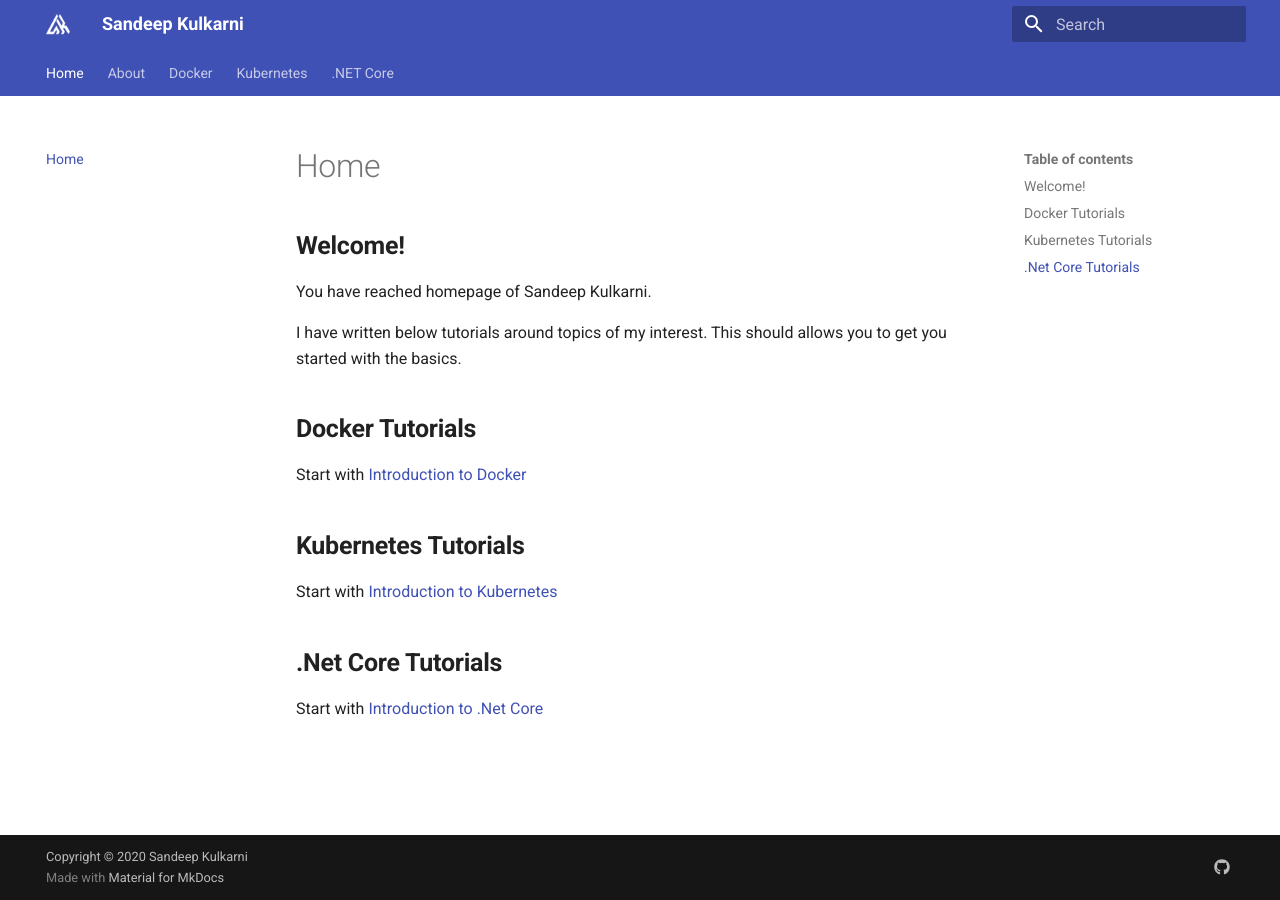
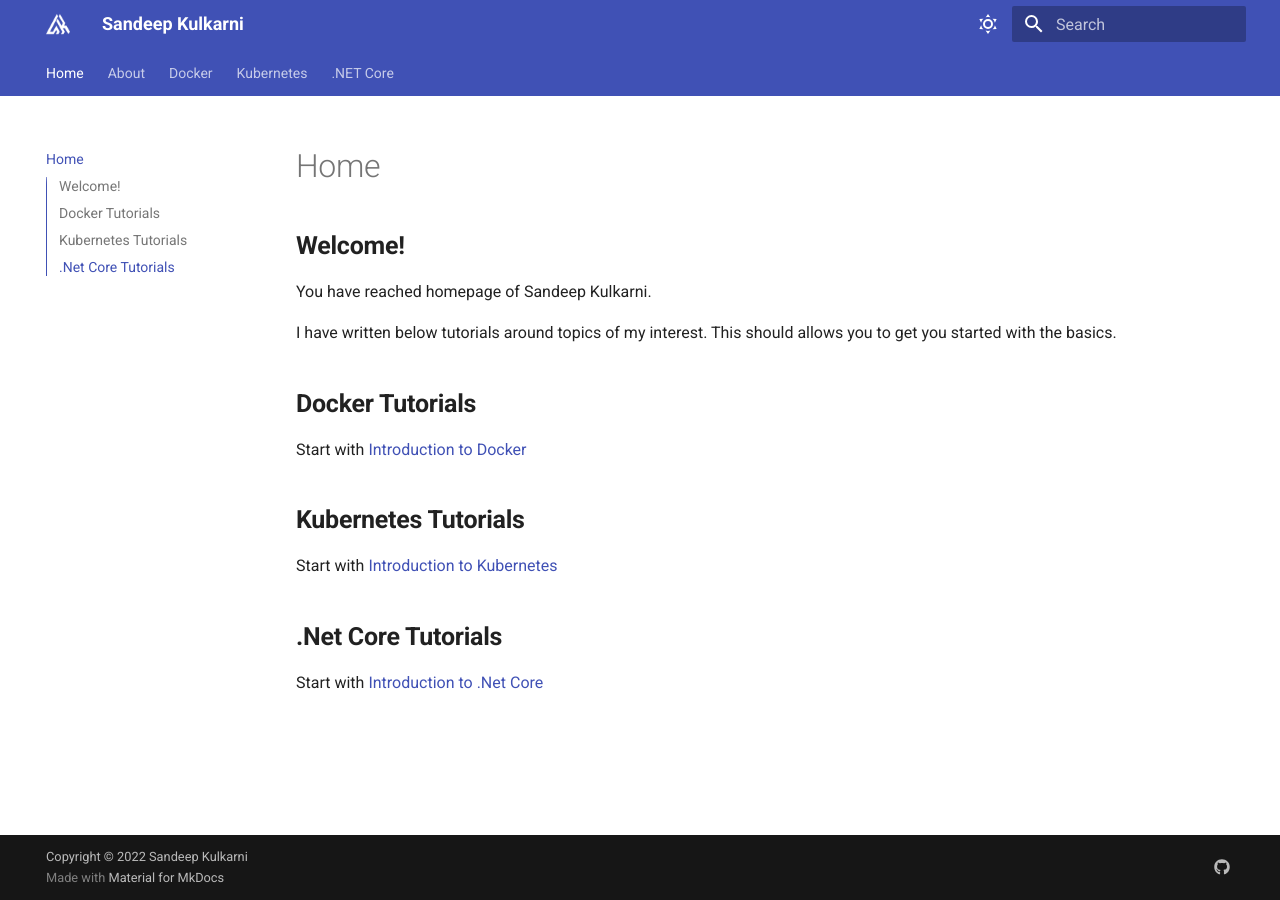
Before and after one commit to sandeepnkulkarni/sandeepnk-mkdocs-home, an MkDocs documentation site: the page built from docs/index.md, in a window 1280 px wide. Built offline with MkDocs 1.6.1 and Material for MkDocs 9.7.7, drawn with Linux system fonts in a browser that asks for light colours.

Commit message:
Updated Material for MkDocs to 8

```diff
--- a/mkdocs.yml
+++ b/mkdocs.yml
@@ -5,11 +5,21 @@ theme:
     name: material
     language: en
     features:
-        - tabs
-        - instant
+        - navigation.tabs
+        - navigation.instant
+        - navigation.sections
+        - toc.integrate
+        - navigation.top
+        - header.autohide
     palette:
-        primary: indigo
-        accent: indigo
+        - scheme: default
+          toggle:
+            icon: material/weather-sunny
+            name: Switch to dark mode
+        - scheme: slate
+          toggle:
+            icon: material/weather-night
+            name: Switch to light mode
     font:
         text: Roboto
         code: Roboto Mono
@@ -25,8 +35,11 @@ extra:
 # Extensions
 markdown_extensions:
     - admonition
-    - codehilite
-    - pymdownx.tabbed
+    - pymdownx.details
+    - pymdownx.highlight
+    - pymdownx.inlinehilite
+    - pymdownx.tabbed:
+          alternate_style: true
     - pymdownx.emoji:
           emoji_index: !!python/name:materialx.emoji.twemoji
           emoji_generator: !!python/name:materialx.emoji.to_svg
@@ -43,4 +56,4 @@ plugins:
           prebuild_index: true
 
 # Copyright
-copyright: Copyright &copy; 2020 Sandeep Kulkarni
+copyright: Copyright &copy; 2022 Sandeep Kulkarni
```
Also changed, not shown: requirements.txt (+4 -4 lines).
